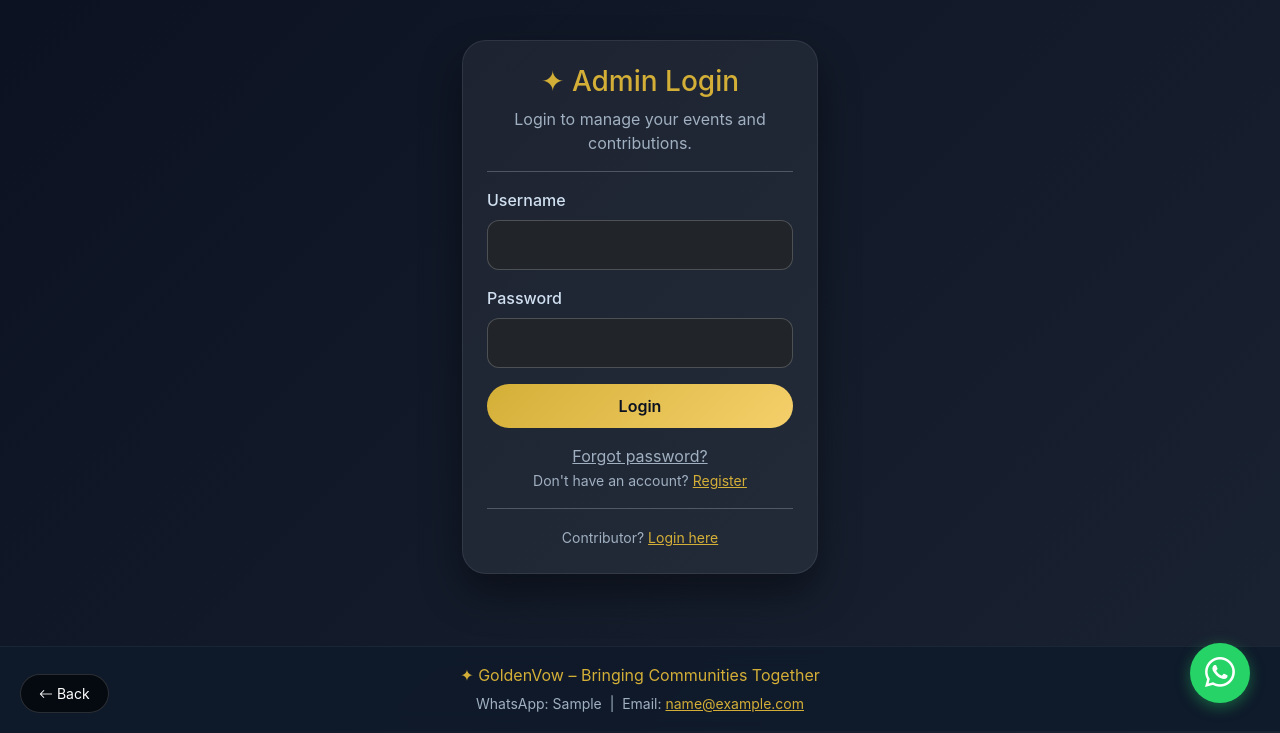
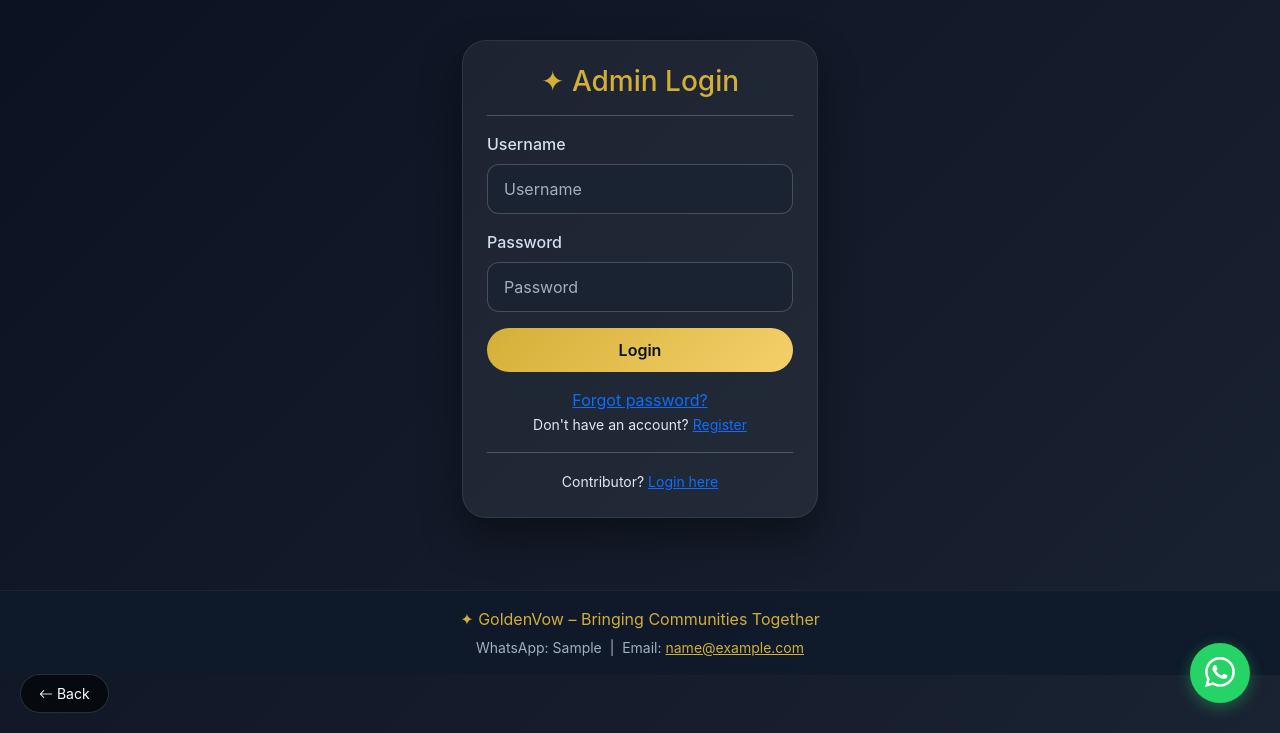
Before and after one commit to mafiayeng/goldenvow, a Python web app: template template/login.html in a window 1280 px wide. Shown: the part 67-800 px from the top of the page. Run offline with Jinja, Linux system fonts and the light colour scheme; the template is opened without the code that fills it: most values are stand-ins (such as "Sample title", 1, 10 or a date in 2020).

Commit message:
Update login.html

```diff
--- a/template/login.html
+++ b/template/login.html
@@ -5,26 +5,17 @@
     <div class="col-md-5 col-lg-4">
         <div class="glass-card p-4">
             <h3 class="text-center golden-text">✦ Admin Login</h3>
-            <p class="text-muted-light text-center">Login to manage your events and contributions.</p>
             <hr>
-            <form method="POST">
-                <div class="mb-3">
-                    <label class="form-label">Username</label>
-                    <input type="text" name="username" class="form-control bg-dark text-light" required>
-                </div>
-                <div class="mb-3">
-                    <label class="form-label">Password</label>
-                    <input type="password" name="password" class="form-control bg-dark text-light" required>
-                </div>
+            <form method="POST" autocomplete="on">
+                <div class="mb-3"><label class="form-label">Username</label><input type="text" name="username" class="form-control" placeholder="Username" autocomplete="username" required></div>
+                <div class="mb-3"><label class="form-label">Password</label><input type="password" name="password" class="form-control" placeholder="Password" autocomplete="current-password" required></div>
                 <button type="submit" class="btn btn-gold w-100">Login</button>
             </form>
             <div class="mt-3 text-center">
-                <a href="{{ url_for('forgot_password') }}" class="text-muted-light">Forgot password?</a><br>
-                <small class="text-muted-light">Don't have an account? <a href="{{ url_for('register') }}" class="golden-text">Register</a></small>
-            </div>
-            <hr>
-            <div class="text-center">
-                <small class="text-muted-light">Contributor? <a href="{{ url_for('contributor_login') }}" class="golden-text">Login here</a></small>
+                <a href="/forgot-password">Forgot password?</a><br>
+                <small>Don't have an account? <a href="{{ url_for('register') }}">Register</a></small>
+                <hr>
+                <small>Contributor? <a href="{{ url_for('contributor_login') }}">Login here</a></small>
             </div>
         </div>
     </div>
```
